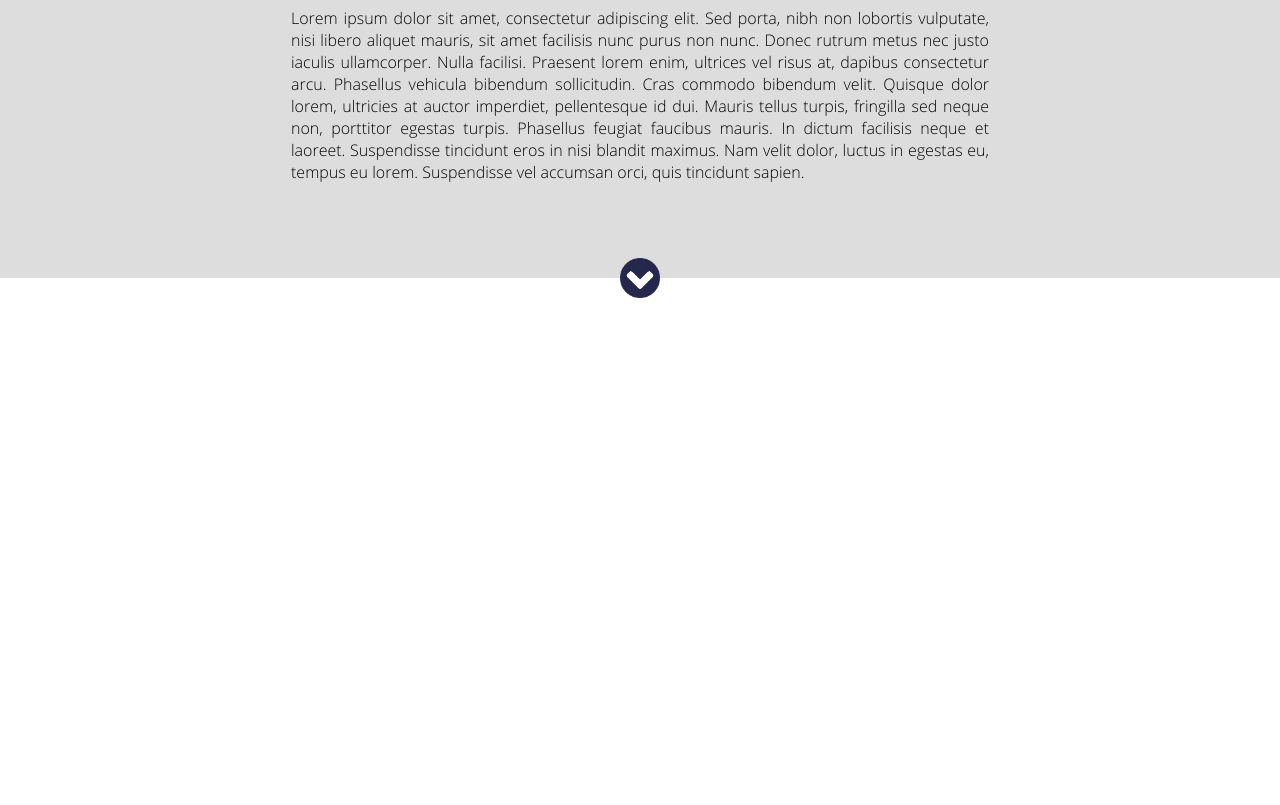
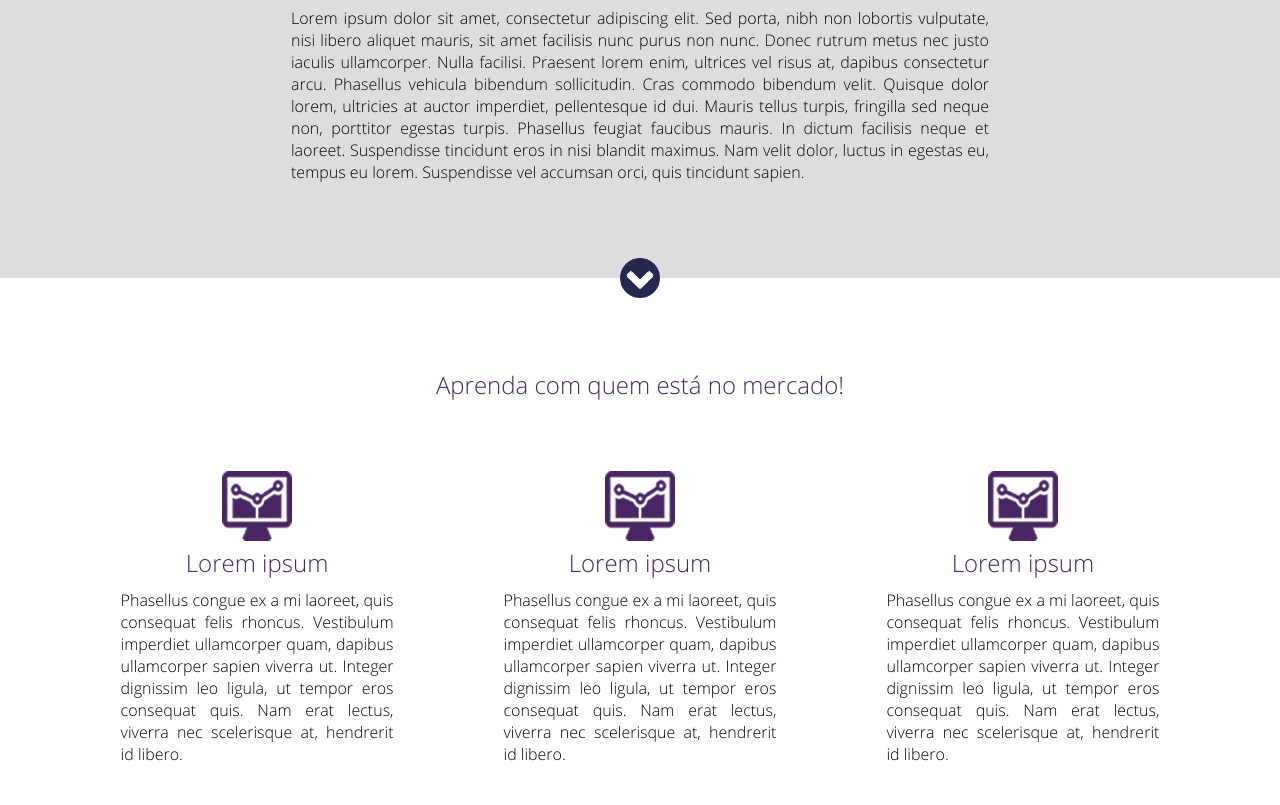
Before and after one commit to danielpm153/Projeto_01, a plain HTML site: page index.html in a window 1280 px wide. Shown: the part 698-1503 px from the top of the page. Before the commit the page ends 996 px from the top, so only its background shows below. Drawn offline with Linux system fonts and the light colour scheme.

Commit message:
Att. penultima aula

```diff
--- a/css/style.css
+++ b/css/style.css
@@ -17,9 +17,11 @@ html, body{
 .center{
 	width: 1200px;
 	margin: 0 auto;
+	padding: 0 2%;
 }
 
 .header{
+	min-width: 1200px;
 	width: 100%;
 	height: 60px;
 	background-color: #212343;
@@ -30,6 +32,7 @@ html, body{
 }
 
 .container-banner{
+	min-width: 1200px;
 	width: 100%;
 	height: 557px;
 	background-image: url('../imagens/header_bg.png');
@@ -101,7 +104,7 @@ html, body{
 	width: 280px;
 	height: 56px;
 	display: inline-block;
-	background-color: #363A6D;
+	background-color: #363a6d;
 	border-top: 0;
 	border-left: 0;
 	border-right: 0;
@@ -115,9 +118,9 @@ html, body{
 
 .container-list{
 	padding: 30px;
-	margin-top: 40px;
+	margin-top: 100px;
 	float: left;
-	width: 619px;
+	width: 519px;
 	height: 270px;
 	background-color: rgba(33,35,67,0.7);
 }
@@ -128,12 +131,13 @@ html, body{
 
 .container-list ul li{
 	margin-top: 18px;
-	color: white;
+	color: #ffffff;
 }
 
 .container-2{
+	min-width: 1200px;
 	padding: 40px 0;
-	background-color: #ddd;
+	background-color: #dddddd;
 	text-align: center;
 }
 
@@ -158,3 +162,35 @@ html, body{
 	background-image: url("../imagens/arrow.png");
 	background-size: 100% 100%;
 }
+
+.section-1{
+	min-width: 1200px;
+	padding: 90px 0;
+}
+
+.section-1 h2{
+	text-align: center;
+	color: #462663;
+	font-weight: normal;
+}
+
+.container-section{
+	margin-top: 40px;
+	text-align: center;
+}
+
+.container-single{
+	float: left;
+	width: 33.333%;
+	padding: 30px;
+}
+
+.container-single p{
+	display: inline-block;
+	text-align: justify;
+	padding: 10px 25px;
+}
+
+.container-single img{
+	width: 70px;
+}
--- a/index.html
+++ b/index.html
@@ -71,6 +71,44 @@
 			<div class="arrow"></div>
 
 		</div><!--container-2-->
+
+		<div class="section-1">
+			<div class="center">
+				<h2>Aprenda com quem está no mercado!</h2>
+				<div class="container-section">
+					<div class="container-single">
+						<div><img src="imagens/icon.png" /></div>
+						<div class="text-container-single">
+							<h2>Lorem ipsum</h2>
+							<p>
+								Phasellus congue ex a mi laoreet, quis consequat felis rhoncus. Vestibulum imperdiet ullamcorper quam, dapibus ullamcorper sapien viverra ut. Integer dignissim leo ligula, ut tempor eros consequat quis. Nam erat lectus, viverra nec scelerisque at, hendrerit id libero.
+							</p>
+						</div><!--text-container-single-->
+					</div><!--container-single-->
+
+					<div class="container-single">
+						<div><img src="imagens/icon.png" /></div>
+						<div class="text-container-single">
+							<h2>Lorem ipsum</h2>
+							<p>
+								Phasellus congue ex a mi laoreet, quis consequat felis rhoncus. Vestibulum imperdiet ullamcorper quam, dapibus ullamcorper sapien viverra ut. Integer dignissim leo ligula, ut tempor eros consequat quis. Nam erat lectus, viverra nec scelerisque at, hendrerit id libero.
+							</p>
+						</div><!--text-container-single-->
+					</div><!--container-single-->
+
+					<div class="container-single">
+						<div><img src="imagens/icon.png" /></div>
+						<div class="text-container-single">
+							<h2>Lorem ipsum</h2>
+							<p>
+								Phasellus congue ex a mi laoreet, quis consequat felis rhoncus. Vestibulum imperdiet ullamcorper quam, dapibus ullamcorper sapien viverra ut. Integer dignissim leo ligula, ut tempor eros consequat quis. Nam erat lectus, viverra nec scelerisque at, hendrerit id libero.
+							</p>
+						</div><!--text-container-single-->
+					</div><!--container-single-->
+
+				</div><!--container-section-->
+			</div><!--center-->
+		</div><!--section-1-->
 	</body>
 
 </html>
```
